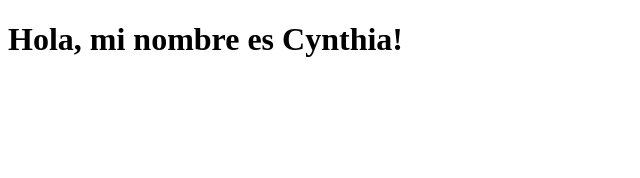
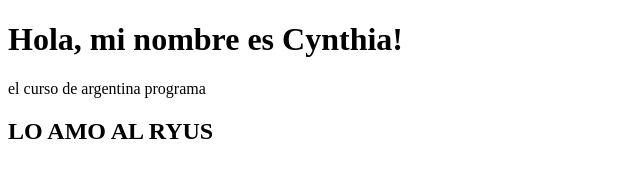
Before and after one commit to AragCyn/CursoCyn2023, a plain HTML site: page index.html in a window 1280 px wide. Shown: the whole page, without its empty margins (0-640 px from the left). Drawn offline with Linux system fonts and the light colour scheme.

Commit message:
cambio 2

```diff
--- a/index.html
+++ b/index.html
@@ -5,5 +5,7 @@
     </head>
     <body>
         <H1>Hola, mi nombre es Cynthia!</H1>
-    </body>
+        <p>el curso de argentina programa </p>
+        <h2>LO AMO AL RYUS </h2>
+  </body>
 </html>
```
